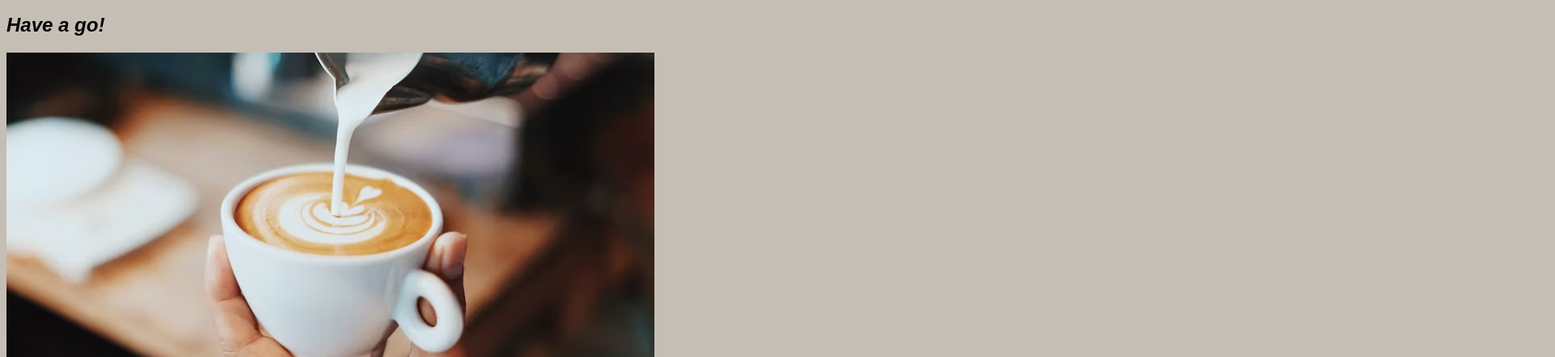
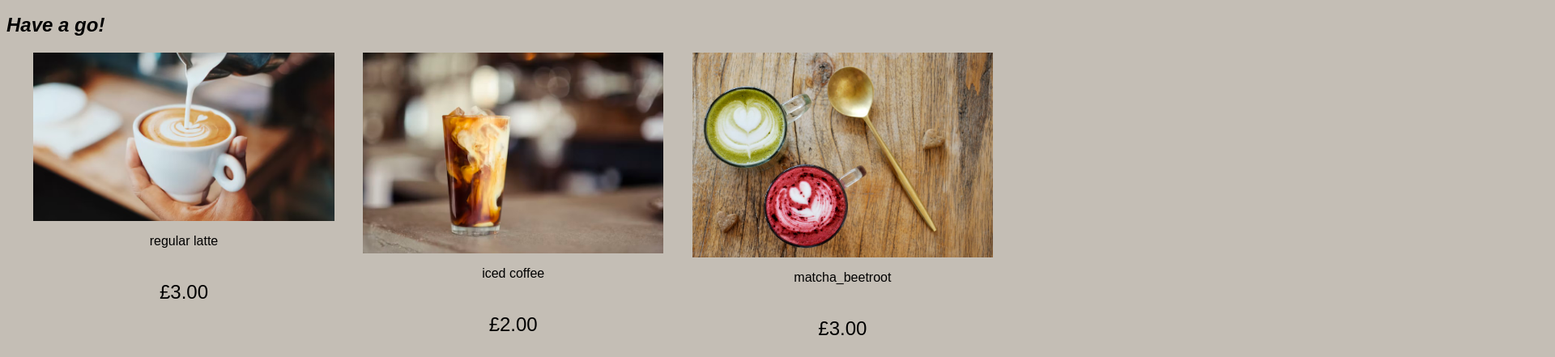
Before and after one commit to Gshaff/2ndWebpageCoffee, a plain HTML site: page page2.html in a window 1280 px wide. Shown: the part 101-542 px from the top of the page at 81% size, 1920 px wide, since content can reach past the window. Drawn offline with Linux system fonts and the light colour scheme.

Commit message:
Add files via upload

```diff
--- a/page2.html
+++ b/page2.html
@@ -21,31 +21,29 @@
         <div class="drinkdetails">
             <img class="drinkimg" src="latte 1.jpeg" alt="latte">
             <p class="drinkname">regular latte</p>
-            <p class="drinkprice">£2.95</p>
+            <p class="drinkprice">£3.00</p>
         </div>
         <div class="drinkdetails">
             <img class="drinkimg" src="iced_coffee.jpeg" alt="iced coffee">
             <p class="drinkname">iced coffee</p>
-            <p class="drinkprice">£2.75</p>
+            <p class="drinkprice">£2.00</p>
         </div>
         <div class="drinkdetails">
-            <img class="drinkimg" src="espresso.jpeg" alt="espresso">
-            <p class="drinkname">espresso</p>
-            <p class="drinkprice">£3.50</p>
+            <img class="drinkimg" src="matcha_beetroot.jpeg" alt="matcha_beetroot">
+            <p class="drinkname">matcha_beetroot</p>
+            <p class="drinkprice">£3.00</p>
         </div>
         <div class="drinkdetails">
             <img class="drinkimg" src="cold_brew.jpeg" alt="cold cold_brew">
             <p class="drinkname">cold cold_brew</p>
-            <p class="drinkprice">£2.50</p>
+            <p class="drinkprice">£2.00</p>
         </div>
     </div>
 
-<img src="two-girl-friends-drinking-coffee-600nw-605055086.jpg.webp" alt="inside a coffee shop two smiling women drink coffee">
 <p>
         <i><b>If it's been one of those days where even your taste buds are getting bored of the usual caffeine, then it's time to take it up a notch.</b></i>
 </p>
 
-<img src="best-coffee-drinks.jpeg" alt="An assortment of full coffee cups" width="41%">
 
 <footer>
     <a class="footer-item" href="https://facebook.com">Facebook</a>
--- a/style.css
+++ b/style.css
@@ -75,3 +75,39 @@ nav{
     background-color: bisque;
     color: brown;
 }
+
+}
+.sidebyside {
+    display: flex;
+    flex-direction: row;
+}
+.alldrinks {
+    display:flex;
+    flex-direction: row;
+    flex-wrap: wrap;
+    width: 99%;
+    justify-content: space-evenly;
+}
+
+.drinkdetails {
+    display:flex;
+    flex-direction: column;
+    width: 30%;
+
+    align-items: center;
+}
+
+.drinkimg {
+    width: 99%;
+}
+.cookiename {
+    font-size: x-large;
+    width: 99%;
+    text-align: center;
+}
+
+.drinkprice {
+    font-size: x-large;
+    width: 99%;
+    text-align: center;
+}
```
Also changed, not shown: index.html (+2 -3 lines).
